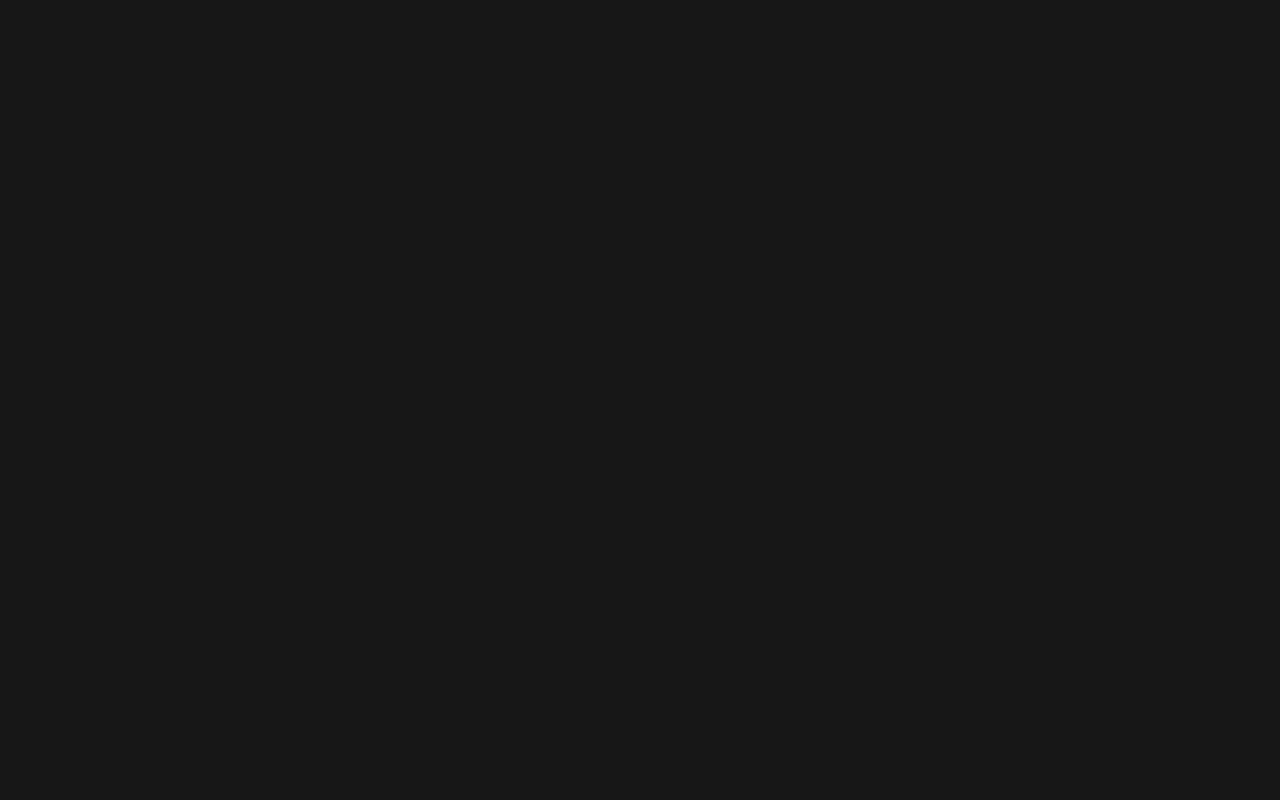
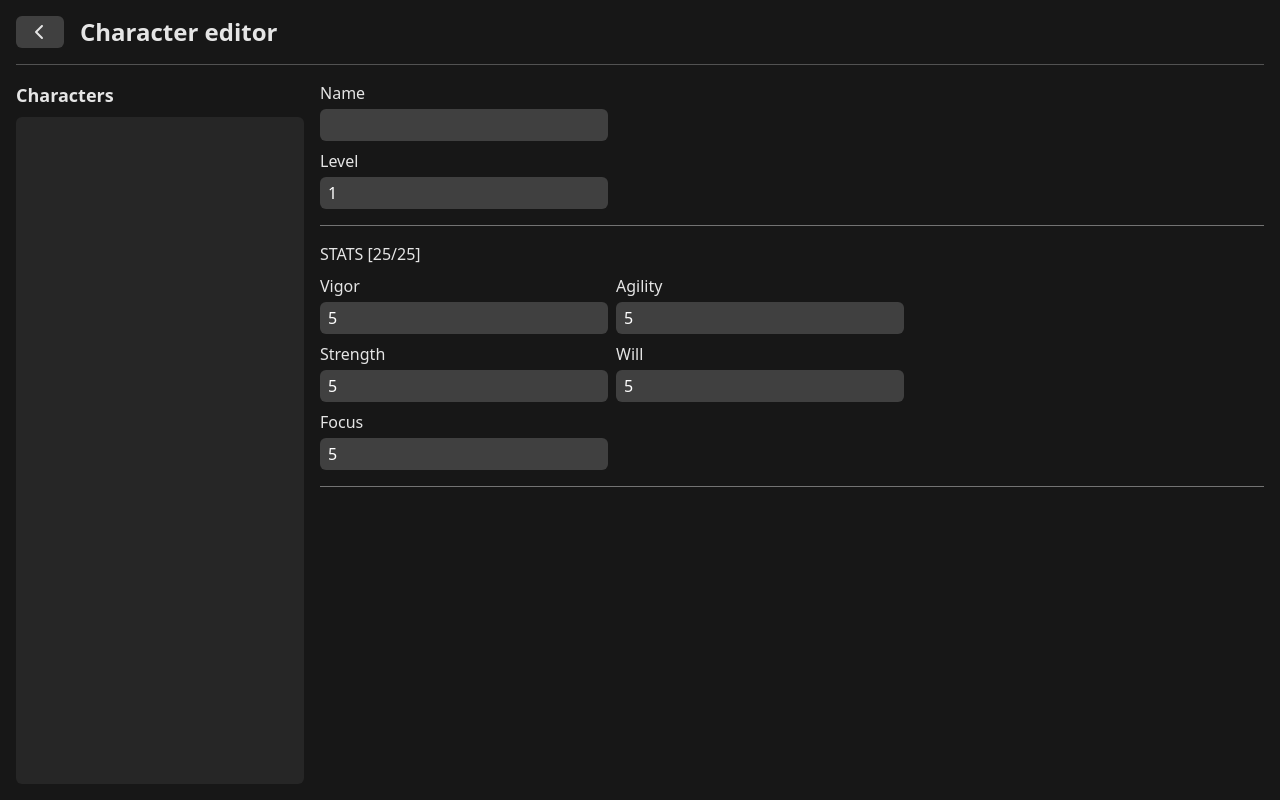
Before and after one commit to VergaraJim/game-data-manager, a React (Vite) app: page /character-editor in a window 1280 px wide. Before the commit this address had no page. Built offline with nearby package versions, Linux system fonts and the light colour scheme; the HTML template or start-up script is replaced by a standard one.

Commit message:
Added base for character editor

```diff
--- a/src/App.tsx
+++ b/src/App.tsx
@@ -3,6 +3,7 @@ import ActionManager from "./pages/ActionManager";
 import Placeholder1 from "./pages/Placeholder1";
 import Placeholder2 from "./pages/Placeholder2";
 import HomePage from "./pages/Home";
+import CharacterEditor from "./pages/CharacterEditor";
 
 export default function App() {
   return (
@@ -11,6 +12,7 @@ export default function App() {
         <Routes>
           <Route path="/" element={<HomePage />} />
           <Route path="/action-manager" element={<ActionManager />} />
+          <Route path="/character-editor" element={<CharacterEditor />} />
           <Route path="/placeholder1" element={<Placeholder1 />} />
           <Route path="/placeholder2" element={<Placeholder2 />} />
         </Routes>
--- /dev/null
+++ b/src/components/Input.tsx
@@ -0,0 +1,26 @@
+import { HTMLInputTypeAttribute } from "react";
+
+export default function Input(props: {
+  className?: string;
+  label: string;
+  type: HTMLInputTypeAttribute;
+  value: any;
+  onChange: (value: any) => void;
+}) {
+  return (
+    <div className="flex flex-col gap-1">
+      <p>{props.label}</p>
+      <input
+        className={
+          "text-white bg-neutral-700 rounded-md px-2 py-1 outline-0 border-0 " +
+          props.className
+        }
+        type={props.type}
+        value={props.value}
+        onChange={(e) => {
+          props.onChange(e.target.value);
+        }}
+      ></input>
+    </div>
+  );
+}
--- /dev/null
+++ b/src/pages/CharacterEditor.tsx
@@ -0,0 +1,144 @@
+import { useEffect, useState } from "react";
+import DefaultLayout from "../layouts/base";
+import Input from "../components/Input";
+
+interface CharacterData {
+  name: string;
+  level: number;
+  stats: {
+    vigor: number;
+    agility: number;
+    strength: number;
+    will: number;
+    focus: number;
+  };
+  perks: [];
+}
+
+export default function CharacterEditor() {
+  const [characterData, setCharacterData] = useState<CharacterData | undefined>(
+    undefined,
+  );
+
+  return (
+    <DefaultLayout title="Character editor">
+      <div className="w-full min-h-full h-full flex flex-row gap-4">
+        <div className="min-w-72 flex flex-col gap-2 shrink-0">
+          <p className="font-semibold text-lg">Characters</p>
+          <div className="w-full bg-neutral-800 grow rounded-md p-2 overflow-auto">
+            {/* TODO: Add a character selector here
+              - It should get the files from resources/characters folder which already exists
+              - It should poll every 5 seconds for changes to see if there are new files
+            */}
+          </div>
+        </div>
+        <div className="grow flex flex-col min-w-0">
+          <CharacterDataEditor initialData={characterData} />
+        </div>
+      </div>
+    </DefaultLayout>
+  );
+}
+
+const statPerLevel = 3;
+
+function CharacterDataEditor(props: { initialData?: CharacterData }) {
+  const [characterData, setCharacterData] = useState<CharacterData>({
+    name: "",
+    level: 1,
+    stats: {
+      vigor: 5,
+      agility: 5,
+      strength: 5,
+      will: 5,
+      focus: 5,
+    },
+    perks: [],
+  });
+
+  const currentStats = (() => {
+    let statsUsed = 0;
+    Object.keys(characterData.stats).forEach((key) => {
+      statsUsed += characterData.stats[key as keyof typeof characterData.stats];
+    });
+    return statsUsed;
+  })();
+  const maxStats = 25 + (characterData.level - 1) * statPerLevel;
+
+  const handleStatChange = (
+    stat: keyof typeof characterData.stats,
+    value: any,
+  ) => {
+    setCharacterData((prev) => ({
+      ...prev,
+      stats: { ...prev.stats, [stat]: parseInt(value) },
+    }));
+  };
+
+  useEffect(() => {}, []);
+
+  return (
+    <div className="flex flex-col gap-2">
+      <Input
+        label="Name"
+        type="text"
+        className="w-72"
+        value={characterData.name}
+        onChange={(value) => {
+          setCharacterData((prev) => ({ ...prev, name: value }));
+        }}
+      />
+      <Input
+        label="Level"
+        type="number"
+        className="w-72"
+        value={characterData.level}
+        onChange={(value) => {
+          setCharacterData((prev) => ({ ...prev, level: value }));
+        }}
+      />
+      <div className="h-px my-2 bg-neutral-500" />
+      <p className={currentStats > maxStats ? "text-red-400" : ""}>
+        STATS [{currentStats}/{maxStats}]
+      </p>
+      <div className="grid grid-cols-2 gap-2 mr-auto">
+        <Input
+          label="Vigor"
+          type="number"
+          className="w-72"
+          value={characterData.stats.vigor}
+          onChange={(value) => handleStatChange("vigor", value)}
+        />
+        <Input
+          label="Agility"
+          type="number"
+          className="w-72"
+          value={characterData.stats.agility}
+          onChange={(value) => handleStatChange("agility", value)}
+        />
+        <Input
+          label="Strength"
+          type="number"
+          className="w-72"
+          value={characterData.stats.strength}
+          onChange={(value) => handleStatChange("strength", value)}
+        />
+        <Input
+          label="Will"
+          type="number"
+          className="w-72"
+          value={characterData.stats.will}
+          onChange={(value) => handleStatChange("will", value)}
+        />
+        <Input
+          label="Focus"
+          type="number"
+          className="w-72"
+          value={characterData.stats.focus}
+          onChange={(value) => handleStatChange("focus", value)}
+        />
+      </div>
+      <div className="h-px my-2 bg-neutral-500" />
+    </div>
+  );
+}
--- a/src/pages/Home.tsx
+++ b/src/pages/Home.tsx
@@ -7,10 +7,16 @@ export default function HomePage() {
       <div className="w-full h-px bg-neutral-600"></div>
       <div className="w-full grid grid-cols-3 gap-4">
         <HomeNavButton
-          label="Action"
+          label="Actions"
           count={1}
           endpoint="/action-manager"
           color="blue"
+        />
+        <HomeNavButton
+          label="Characters"
+          count={1}
+          endpoint="/character-editor"
+          color="green"
         />
         <HomeNavButton
           label="Placeholder1"
@@ -22,7 +28,7 @@ export default function HomePage() {
           label="Placeholder2"
           count={0}
           endpoint="/placeholder2"
-          color="green"
+          color="orange"
         />
       </div>
     </div>
```
